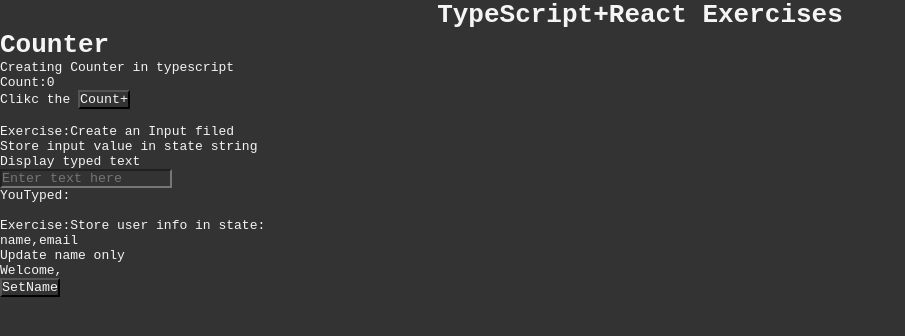
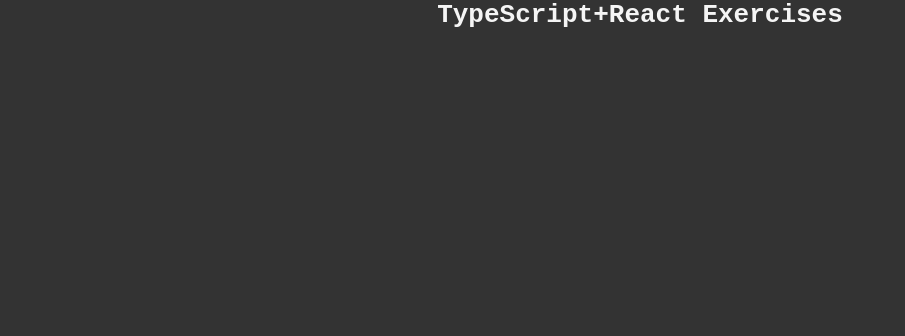
Before and after one commit to nikhildev-webapp/TypeScript-ReactExercises, a React (Vite) app: page / in a window 1280 px wide. Shown: the top 336 px of the page, without its empty margins (0-905 px from the left). Built offline with nearby package versions, Linux system fonts and the light colour scheme.

Commit message:
clean the app.tsx file

```diff
--- a/src/App.tsx
+++ b/src/App.tsx
@@ -1,15 +1,10 @@
 import './App.css'
-import Counter from './components/Counter'
-import ObjectState from './components/ObjectState'
-import StringState from './components/StringState'
 
 function App() {
   return (
     <>
       <h1 style={{ textAlign: 'center' }}>TypeScript+React Exercises</h1>
-      <Counter /><br />
-      <StringState /><br />
-      <ObjectState/>
+
     </>
   )
 }
```
